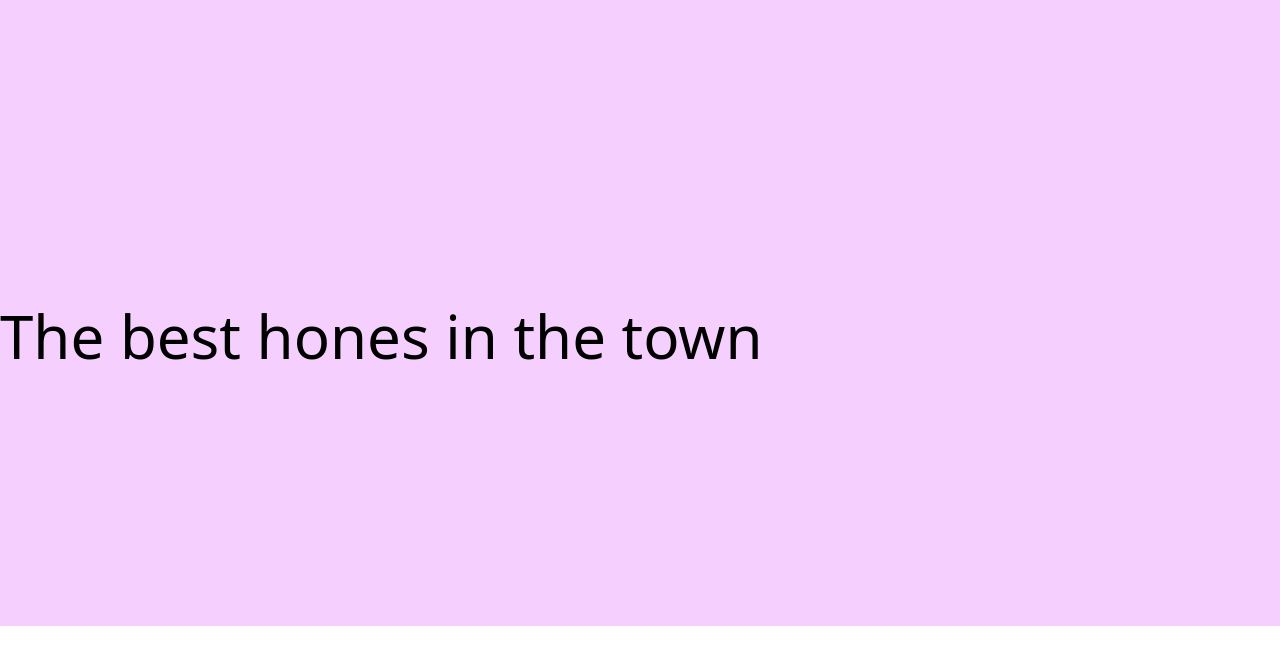
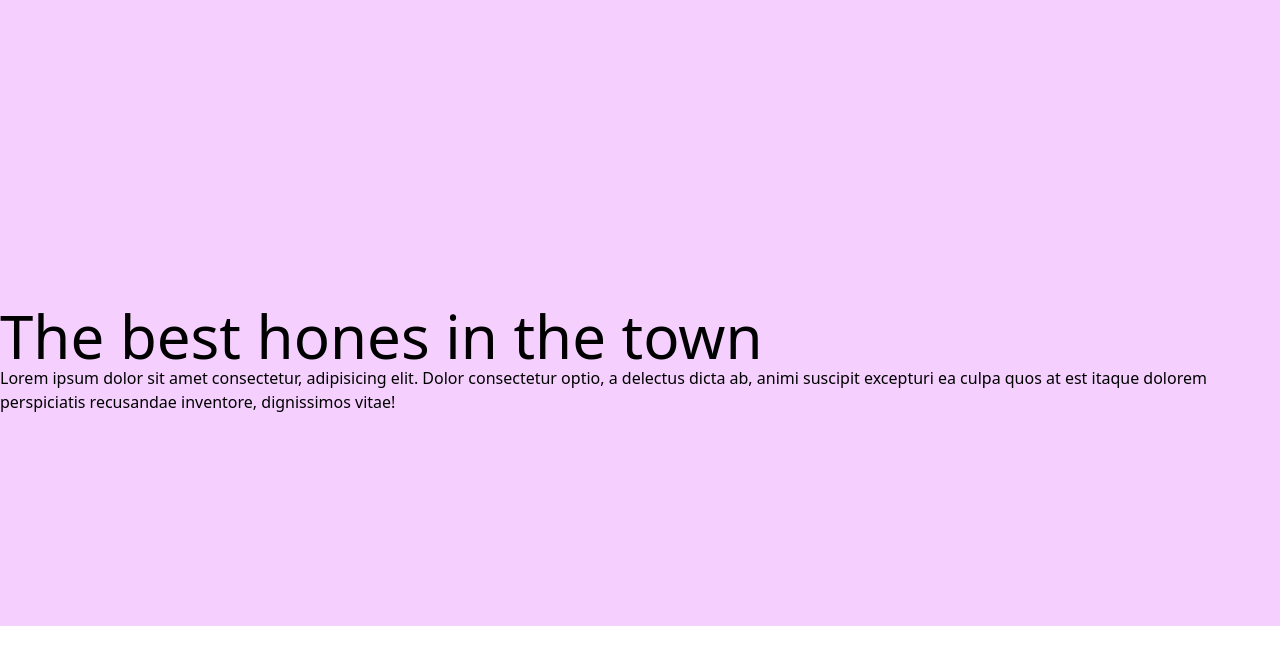
Before and after one commit to Becasss/Tailwind_CSS_Tutorial, a website: page landing.html in a window 1280 px wide. Shown: the part 70-734 px from the top of the page. Drawn offline with nearby package versions, Linux system fonts and the light colour scheme.

Commit message:
Updating landing.html

```diff
--- a/landing.html
+++ b/landing.html
@@ -23,6 +23,8 @@
             <div class="text-6xl p1-9">
                 The best hones in the town
             </div>
+            <p>Lorem ipsum dolor sit amet consectetur, adipisicing elit. Dolor consectetur optio, a delectus dicta ab, animi suscipit
+                excepturi ea culpa quos at est itaque dolorem perspiciatis recusandae inventore, dignissimos vitae!</p>
         </div>
     </main>
 </body>
```
